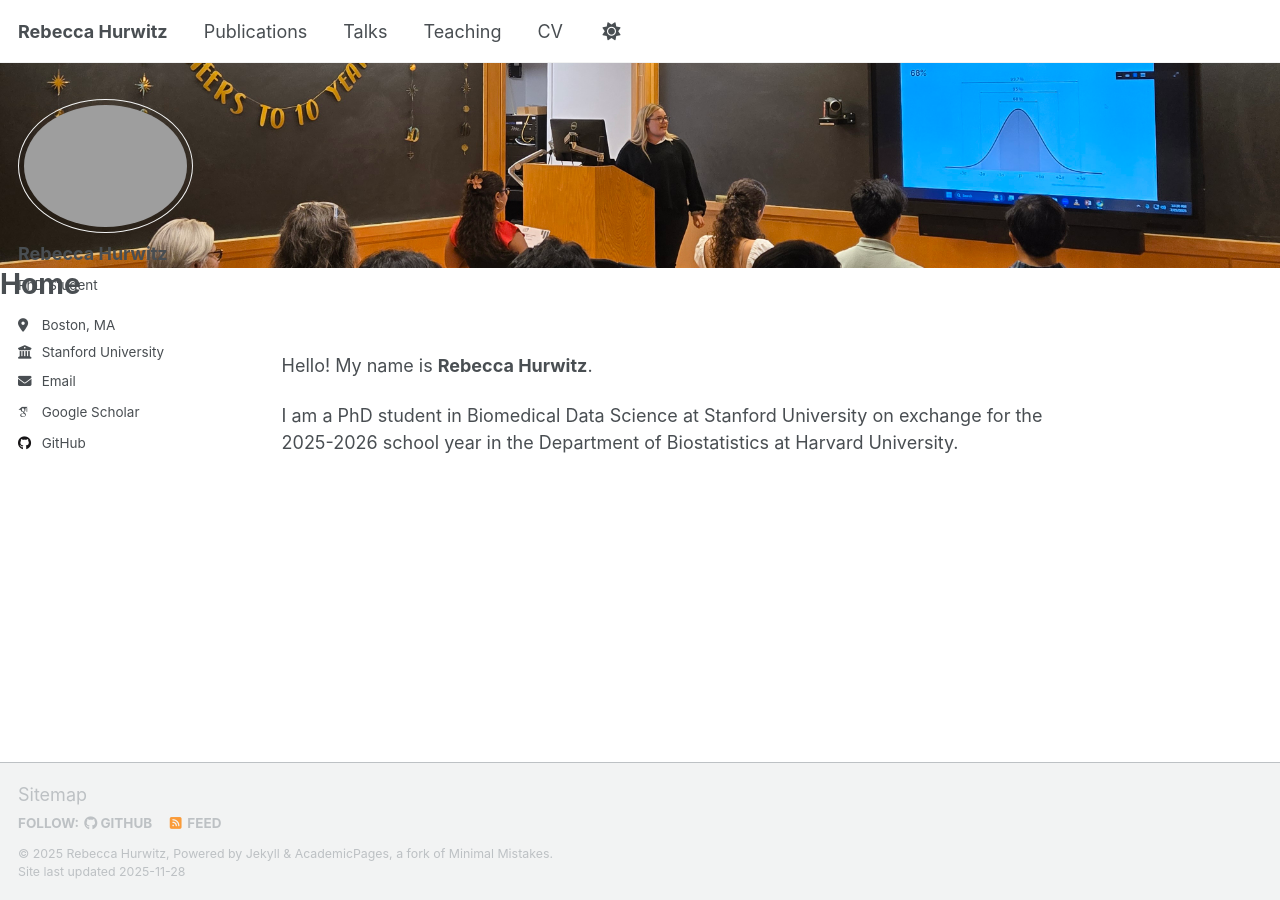
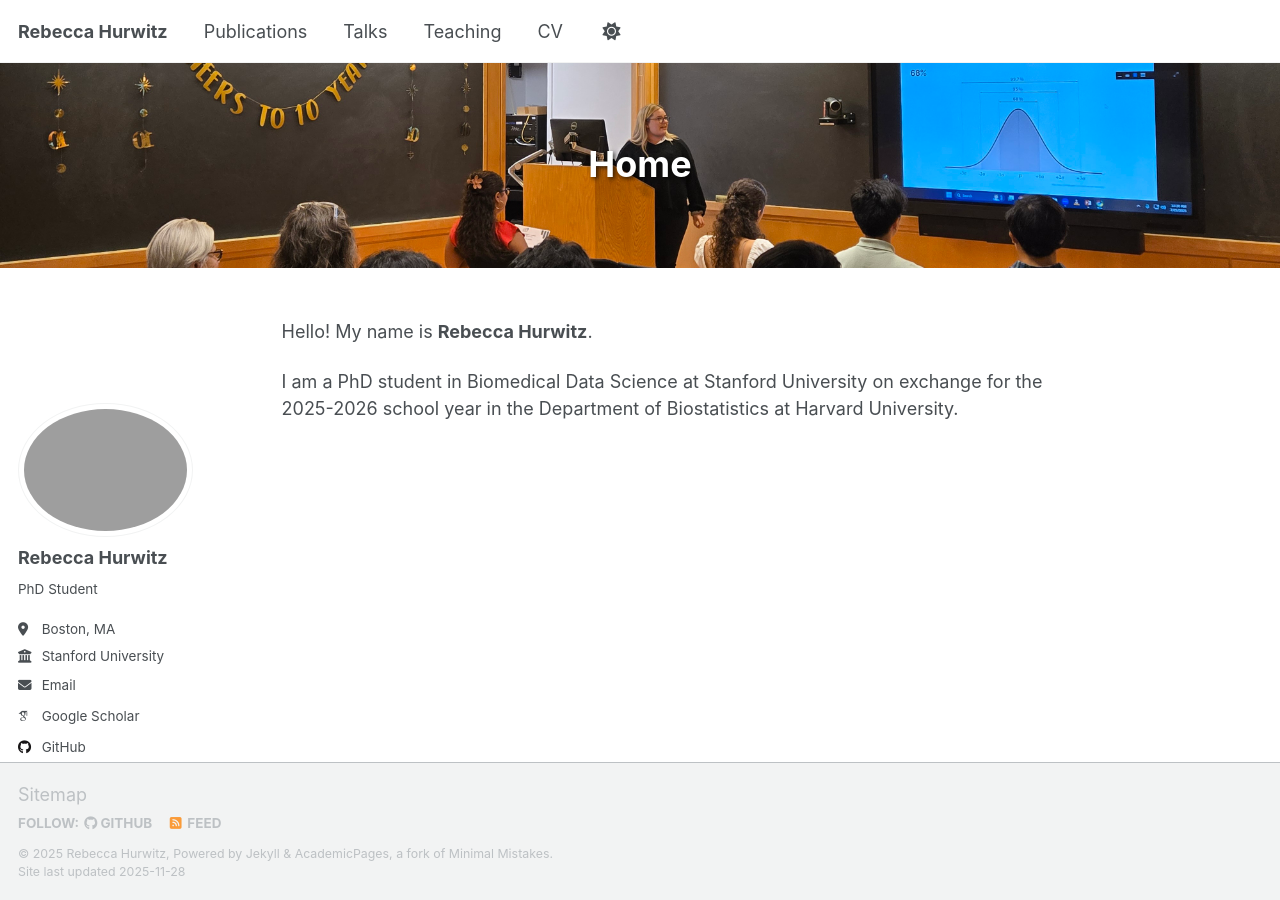
Before and after one commit to rebeccahurwitz/rebeccahurwitz.github.io, a Jekyll site: the page built from _pages/about.md, in a window 1280 px wide and 900 px high. Built offline with Jekyll 4.4.1, drawn with Linux system fonts in a browser that asks for light colours; some web fonts are replaced; a script that is not in the unit is left out.

Commit message:
Update _masthead.scss

```diff
--- a/_sass/layout/_masthead.scss
+++ b/_sass/layout/_masthead.scss
@@ -65,3 +65,113 @@
     font-weight: 700;
   }
 }
+
+/* ==========================================================================
+   SITE BANNER
+   ========================================================================== */
+
+.site-banner {
+  position: relative;
+  width: 100%;
+  height: auto;
+
+  img {
+    width: 100%;
+    height: auto;
+    display: block;
+  }
+
+  &__title {
+    position: absolute;
+    top: 50%;
+    left: 50%;
+    transform: translate(-50%, -50%);
+    font-size: 2rem;
+    color: white;
+    text-shadow: 2px 2px 4px rgba(0, 0, 0, 0.7);
+  }
+}
+
+/* ==========================================================================
+   BREADCRUMB
+   ========================================================================== */
+
+.breadcrumb {
+  @include container;
+  padding: 1em 0;
+
+  &__item {
+    display: inline-block;
+    font-size: 0.875rem;
+    color: var(--global-text-color);
+
+    &--active {
+      font-weight: 700;
+    }
+
+    &:not(:last-child)::after {
+      content: "/";
+      padding: 0 0.5em;
+      color: var(--global-border-color);
+    }
+  }
+}
+
+/* ==========================================================================
+   BASE STYLES
+   ========================================================================== */
+
+html {
+  scroll-behavior: smooth;
+}
+
+body {
+  margin: 0;
+  padding: 0;
+  font-family: $sans-serif;
+  font-size: 1rem;
+  line-height: 1.5;
+  color: var(--global-text-color);
+  background: var(--global-bg-color);
+
+  a {
+    color: inherit;
+    text-decoration: none;
+
+    &:hover,
+    &:focus {
+      text-decoration: underline;
+    }
+  }
+}
+
+.container {
+  max-width: 1200px;
+  margin: 0 auto;
+  padding: 0 1rem;
+
+  @include breakpoint($medium) {
+    padding: 0 2rem;
+  }
+
+  @include breakpoint($large) {
+    padding: 0 3rem;
+  }
+}
+
+.clearfix::after {
+  content: "";
+  display: table;
+  clear: both;
+}
+
+@keyframes intro {
+  from {
+    opacity: 0;
+    transform: translateY(-10px);
+  }
+  to {
+    opacity: 1;
+    transform: translateY(0);
+  }
+}
```
